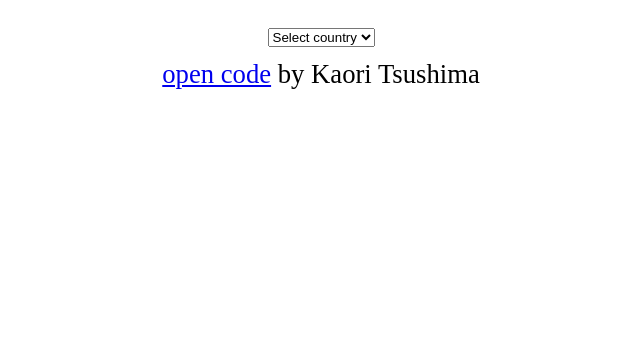
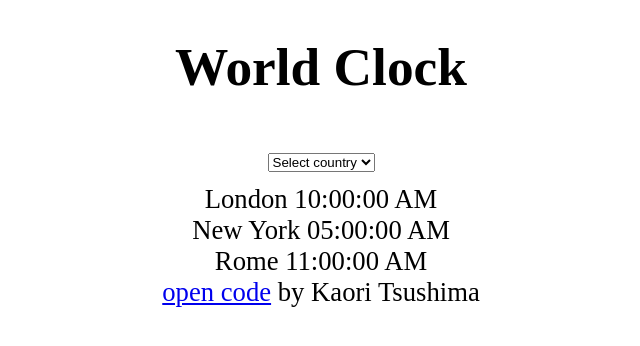
Before and after one commit to KaoriTsushima/World_Clock, a plain HTML site: page index.html in a window 1280 px wide. Shown: the whole page, without its empty margins (319-959 px from the left). Drawn offline with nearby package versions, Linux system fonts and the light colour scheme.

Commit message:
added HTML

```diff
--- a/index.html
+++ b/index.html
@@ -10,6 +10,7 @@
   </head>
   <body>
     <div class="container">
+      <h1>World Clock</h1>
       <form action="/submit">
         <select id="countries">
           <option>Select country</option>
@@ -18,6 +19,11 @@
           <option value="sydney">Sydney 🇦🇺</option>
         </select>
       </form>
+      <div class="cities">
+        <div class="london">London 10:00:00 AM</div>
+        <div class="newYork">New York 05:00:00 AM</div>
+        <div class="rome">Rome 11:00:00 AM</div>
+      </div>
       <footer>
         <a href="https://github.com/KaoriTsushima/World_Clock">open code</a> by
         Kaori Tsushima
```
